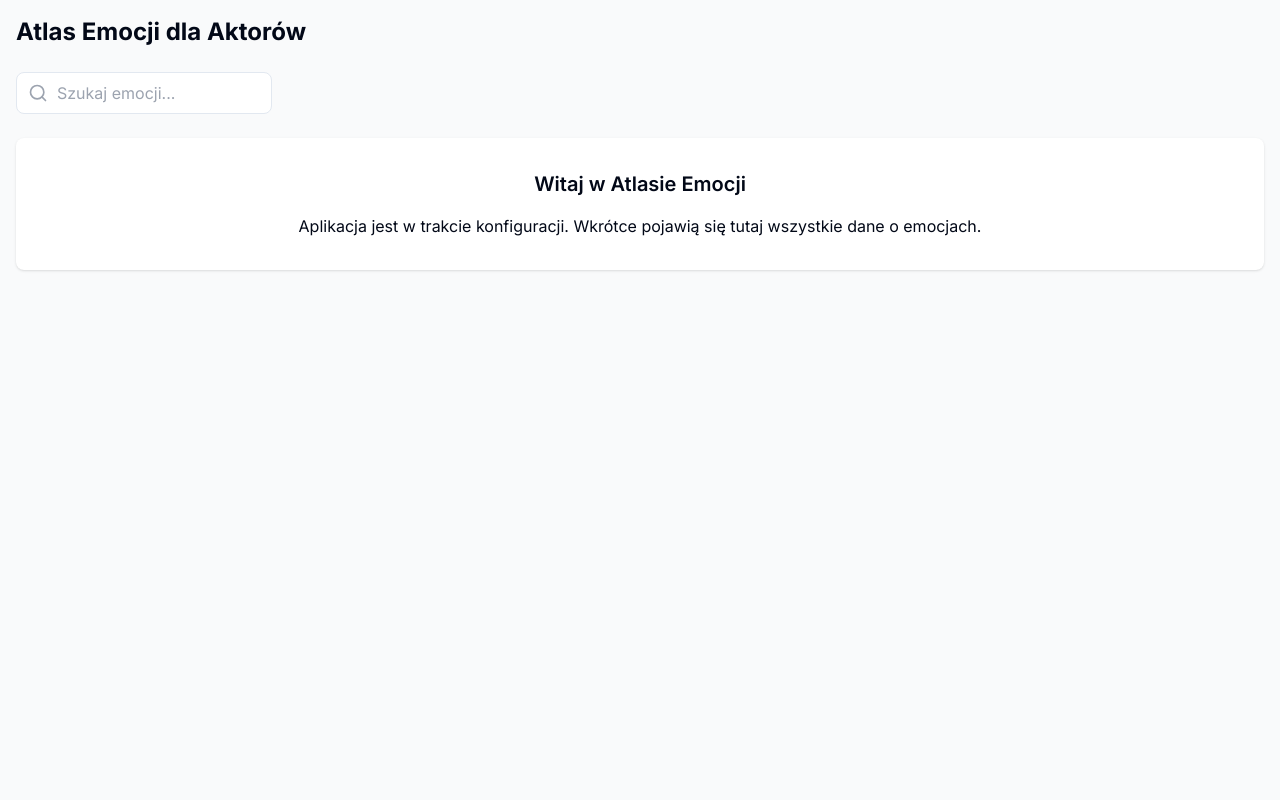
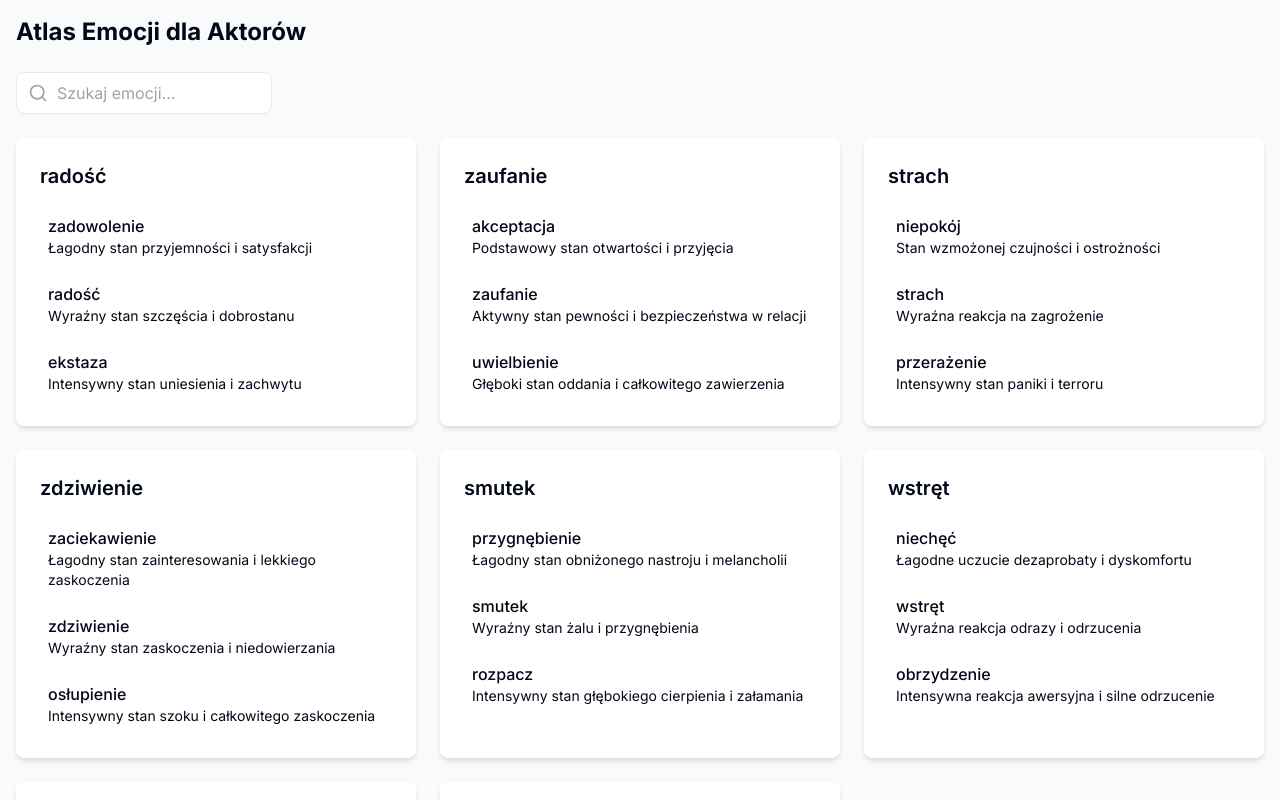
Before and after one commit to SaneFungus/atlas-emocji, a Next.js app: page / in a window 1280 px wide. Shown: the top 800 px of the page. Built offline with nearby package versions, Linux system fonts and the light colour scheme.

Commit message:
Update page.tsx

```diff
--- a/app/page.tsx
+++ b/app/page.tsx
@@ -1,11 +1,23 @@
 'use client';
 
-import React, { useState } from 'react';
-import { Search, Menu, X, ChevronDown, ChevronUp } from 'lucide-react';
+import React, { useState, useEffect } from 'react';
+import { Search, Menu, X } from 'lucide-react';
+import { EmotionGrid } from '@/components/EmotionCard';
+import { getAllEmotions, searchEmotions } from '@/lib/emotions';
+import { Emotion } from '@/lib/types';
 
 export default function Home() {
   const [searchTerm, setSearchTerm] = useState('');
   const [isMobileMenuOpen, setIsMobileMenuOpen] = useState(false);
+  const [emotions, setEmotions] = useState<Emotion[]>([]);
+
+  useEffect(() => {
+    if (searchTerm.trim()) {
+      setEmotions(searchEmotions(searchTerm));
+    } else {
+      setEmotions(getAllEmotions());
+    }
+  }, [searchTerm]);
 
   return (
     <div className="min-h-screen bg-gray-50 p-4">
@@ -35,11 +47,13 @@ export default function Home() {
           </div>
         </div>
 
-        {/* Tymczasowa informacja */}
-        <div className="text-center p-8 bg-white rounded-lg shadow">
-          <h2 className="text-xl font-semibold mb-4">Witaj w Atlasie Emocji</h2>
-          <p>Aplikacja jest w trakcie konfiguracji. Wkrótce pojawią się tutaj wszystkie dane o emocjach.</p>
-        </div>
+        {emotions.length > 0 ? (
+          <EmotionGrid emotions={emotions} />
+        ) : (
+          <div className="text-center p-8 bg-white rounded-lg shadow">
+            <p>Nie znaleziono emocji spełniających kryteria wyszukiwania.</p>
+          </div>
+        )}
       </div>
     </div>
   );
```
